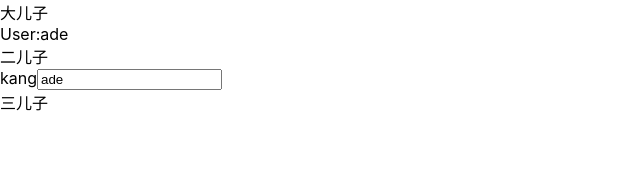
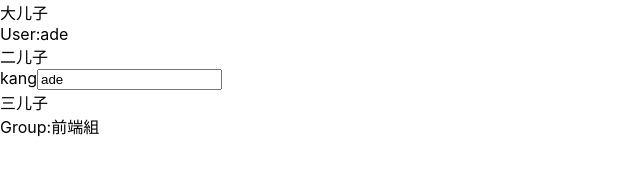
Before and after one commit to adekang/myRedux, a React (Vite) app: page / in a window 1280 px wide. Shown: the top 188 px of the page, without its empty margins (0-640 px from the left). Built offline with nearby package versions, Linux system fonts and the light colour scheme.

Commit message:
实现selector，精准渲染

```diff
--- a/src/App.jsx
+++ b/src/App.jsx
@@ -1,24 +1,6 @@
-import React, { useState, useContext, useEffect } from "react";
+import React from "react";
 
-const appContext = React.createContext(null);
-
-const store = {
-  state: {
-    user: { name: "ade", age: 18 },
-  },
-  setState(newState) {
-    store.state = newState;
-    store.listeners.map(fn => fn(store.state));
-  },
-  listeners: [],
-  subscribe(fn) {
-    store.listeners.push(fn);
-    return () => {
-      const index = store.listeners.indexOf(fn);
-      store.listeners.splice(index, 1);
-    };
-  },
-};
+import { appContext, store, connect } from "./Redux.jsx";
 
 const App = () => {
   return (
@@ -49,49 +31,27 @@ const 二儿子 = () => {
     </section>
   );
 };
-const 三儿子 = () => {
+const 三儿子 = connect(state => {
+  return { group: state.group };
+})(({ group }) => {
   console.log("三儿子执行了" + Math.random());
 
-  return <section>三儿子</section>;
-};
+  return (
+    <section>
+      三儿子<div>Group:{group.name}</div>
+    </section>
+  );
+});
 
-const connect = Component => {
-  return props => {
-    const { state, setState } = useContext(appContext);
-    const [, update] = useState({});
-    useEffect(() => {
-      store.subscribe(() => {
-        update({});
-      });
-    }, []);
-    const dispatch = action => {
-      setState(reducer(state, action));
-    };
-    return <Component {...props} dispatch={dispatch} state={state} />;
-  };
-};
-
-const User = connect(({ state, dispatch }) => {
+const User = connect(state => {
+  return { user: state.user };
+})(({ user }) => {
   console.log("User执行了" + Math.random());
 
-  return <div>User:{state.user.name}</div>;
+  return <div>User:{user.name}</div>;
 });
 
-const reducer = (state, { type, payload }) => {
-  if (type === "updateUser") {
-    return {
-      ...state,
-      user: {
-        ...state.user,
-        ...payload,
-      },
-    };
-  } else {
-    return state;
-  }
-};
-
-const UserModifier = connect(({ dispatch, state, children }) => {
+const UserModifier = connect()(({ dispatch, state, children }) => {
   console.log("UserModifier执行了" + Math.random());
 
   const onChange = e => {
--- /dev/null
+++ b/src/Redux.jsx
@@ -0,0 +1,69 @@
+import React, { useState, useContext, useEffect } from "react";
+
+export const store = {
+  state: {
+    user: { name: "ade", age: 18 },
+    group: { name: "前端組" },
+  },
+  setState(newState) {
+    store.state = newState;
+    store.listeners.map(fn => fn(store.state));
+  },
+  listeners: [],
+  subscribe(fn) {
+    store.listeners.push(fn);
+    return () => {
+      const index = store.listeners.indexOf(fn);
+      store.listeners.splice(index, 1);
+    };
+  },
+};
+
+const changed = (oldState, newState) => {
+  let changed = false;
+  for (let key in oldState) {
+    if (oldState[key] !== newState[key]) {
+      changed = true;
+    }
+  }
+  return changed;
+};
+
+export const connect = selector => Component => {
+  return props => {
+    const { state, setState } = useContext(appContext);
+    const [, update] = useState({});
+    const data = selector ? selector(state) : { state: state };
+    useEffect(
+      () =>
+        store.subscribe(() => {
+          const newData = selector ? selector(store.state) : { state: store.state };
+          if (changed(data, newData)) {
+            console.log("update");
+            update({});
+          }
+        }),
+      [selector]
+    );
+    const dispatch = action => {
+      setState(reducer(state, action));
+    };
+    return <Component {...props} {...data} dispatch={dispatch} />;
+  };
+};
+
+const reducer = (state, { type, payload }) => {
+  if (type === "updateUser") {
+    return {
+      ...state,
+      user: {
+        ...state.user,
+        ...payload,
+      },
+    };
+  } else {
+    return state;
+  }
+};
+
+export const appContext = React.createContext(null);
```
